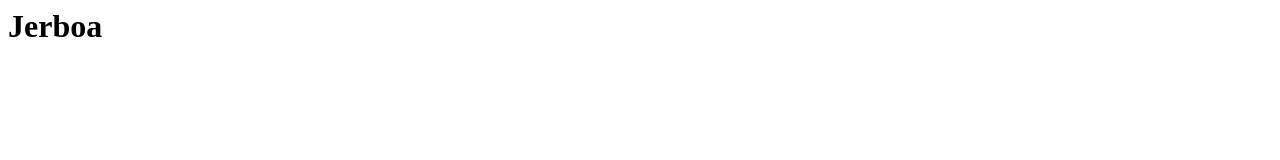
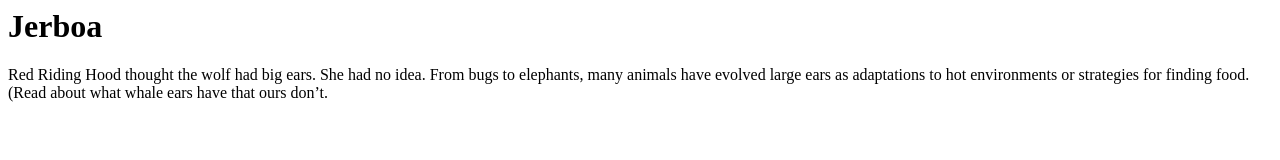
Before and after one commit to ErikaBasso/Jerboa, a plain HTML site: page index.html in a window 1280 px wide. Drawn offline with Linux system fonts and the light colour scheme.

Commit message:
Introduction

```diff
--- a/index.html
+++ b/index.html
@@ -1 +1,9 @@
 <h1>Jerboa</h1>
+
+<p>
+
+
+	Red Riding Hood thought the wolf had big ears. She had no idea.
+From bugs to elephants, many animals have evolved large ears as adaptations to hot environments or strategies for finding food. (Read about what whale ears have that ours don’t.
+
+</p>
```
